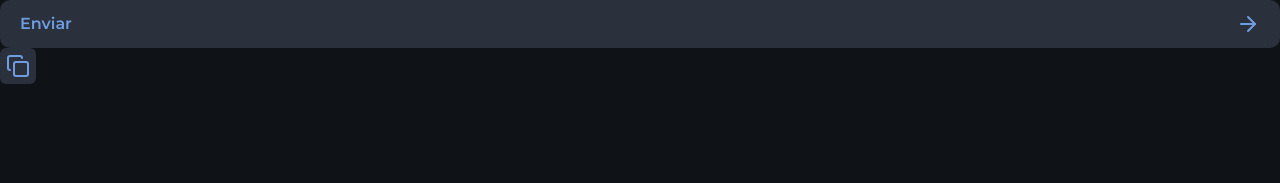
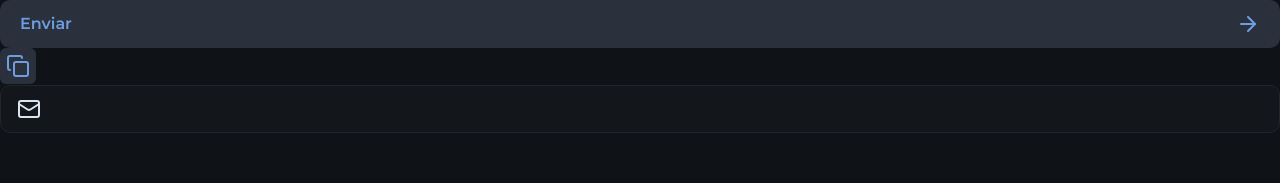
Before and after one commit to guioliveirx/devstage-react, a Next.js app: page / in a window 1280 px wide. Shown: the top 183 px of the page. Built offline with nearby package versions, Linux system fonts and the light colour scheme.

Commit message:
feat: add Input component and update Button and IconButton to accept props

```diff
--- a/src/app/page.tsx
+++ b/src/app/page.tsx
@@ -1,11 +1,12 @@
 import Button from "@/components/Button";
 import IconButton from "@/components/IconButton";
-import { ArrowRight, Copy } from "lucide-react";
+import { InputField, InputIcon, InputRoot } from "@/components/Input";
+import { ArrowRight, Copy, Mail } from "lucide-react";
 
 export default function Home() {
     return (
         <main>
-            <Button>
+            <Button type="submit">
                 Enviar
                 <ArrowRight/>
             </Button>
@@ -13,6 +14,14 @@ export default function Home() {
             <IconButton>
                 <Copy />
             </IconButton>
+
+            <InputRoot>
+                <InputIcon>
+                    <Mail/>
+                </InputIcon>
+
+                <InputField/>
+            </InputRoot>
         </main>
     );
 }
--- a/src/components/Button.tsx
+++ b/src/components/Button.tsx
@@ -1,14 +1,13 @@
-import React, { ReactNode } from "react";
+import React, { ComponentProps, ReactNode } from "react";
 
-interface ButtonProps {
-    children: ReactNode;
-}
+interface ButtonProps extends ComponentProps<"button"> {}
 
-const Button = ({ children }: ButtonProps) => {
+const Button = (props: ButtonProps) => {
     return (
-        <button className="flex justify-between items-center bg-gray-500 text-blue font-semibold h-12 w-full px-5 rounded-xl cursor-pointer transition-colors duration-300 ease-out hover:bg-blue hover:text-gray-700">
-            {children}
-        </button>
+        <button
+            className="flex justify-between items-center bg-gray-500 text-blue font-semibold h-12 w-full px-5 rounded-xl cursor-pointer transition-colors duration-300 ease-out hover:bg-blue hover:text-gray-700"
+            {...props}
+        />
     );
 };
 
--- a/src/components/IconButton.tsx
+++ b/src/components/IconButton.tsx
@@ -1,14 +1,13 @@
-import React, { ReactNode } from "react";
+import React, { ComponentProps } from "react";
 
-interface IconButtonProps {
-    children: ReactNode;
-}
+interface IconButtonProps extends ComponentProps<"button"> {}
 
-const IconButton = ({ children }: IconButtonProps) => {
+const IconButton = (props: IconButtonProps) => {
     return (
-        <button className="p-1.5 bg-gray-500 text-blue font-semibold rounded-md cursor-pointer transition-colors duration-300 ease-out hover:bg-blue hover:text-gray-700">
-            {children}
-        </button>
+        <button
+            className="p-1.5 bg-gray-500 text-blue font-semibold rounded-md cursor-pointer transition-colors duration-300 ease-out hover:bg-blue hover:text-gray-700"
+            {...props}
+        />
     );
 };
 
--- /dev/null
+++ b/src/components/Input.tsx
@@ -0,0 +1,57 @@
+import { Mail } from "lucide-react";
+import React, { ComponentProps } from "react";
+
+interface InputProps extends ComponentProps<"input"> {
+    error?: boolean;
+}
+
+const Input = ({ error = false, ...props }: InputProps) => {
+    return (
+        <div
+            data-error={error}
+            className="data-[error=true]:border-danger group flex items-center gap-2 bg-gray-800 border border-gray-600 w-full h-12 px-4 rounded-xl focus-within:border-gray-100"
+        >
+            <span className="text-gray-400 group-focus-within:text-gray-100 group-[&:not(:has(input:placeholder-shown))]:text-gray-100 group-data-[error=true]:text-danger">
+                <Mail />
+            </span>
+
+            <input
+                className="flex-1 outline-0 placeholder-gray-400"
+                {...props}
+            />
+        </div>
+    );
+};
+
+interface InputRootProps extends ComponentProps<"div"> {
+    error?: boolean;
+}
+
+export const InputRoot = ({ error = false, ...props }: InputRootProps) => {
+    return (
+        <div
+            data-error={error}
+            className="data-[error=true]:border-danger group flex items-center gap-2 bg-gray-800 border border-gray-600 w-full h-12 px-4 rounded-xl focus-within:border-gray-100"
+            {...props}
+        />
+    );
+};
+
+interface InputIconProps extends ComponentProps<"span"> {}
+
+export const InputIcon = (props: InputIconProps) => {
+    return (
+        <span
+            className="text-gray-400 group-focus-within:text-gray-100 group-[&:not(:has(input:placeholder-shown))]:text-gray-100 group-data-[error=true]:text-danger"
+            {...props}
+        />
+    );
+};
+
+interface InputFieldProps extends ComponentProps<"input"> {}
+
+export const InputField = (props: InputFieldProps) => {
+    return (
+        <input className="flex-1 outline-0 placeholder-gray-400" {...props} />
+    );
+};
```
